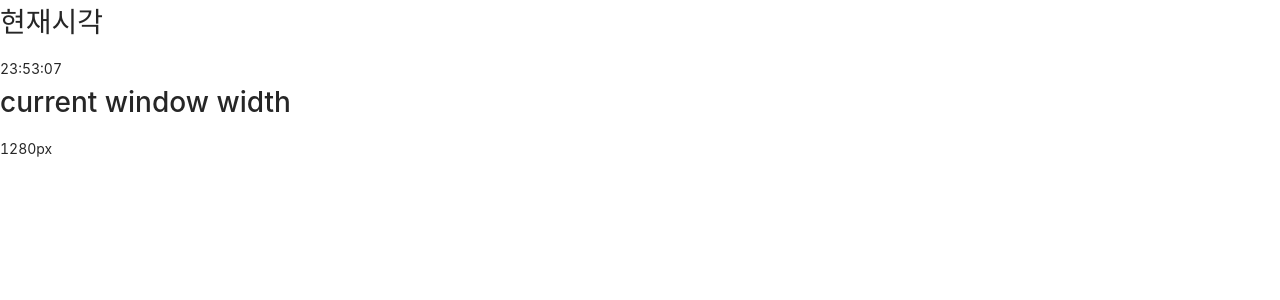
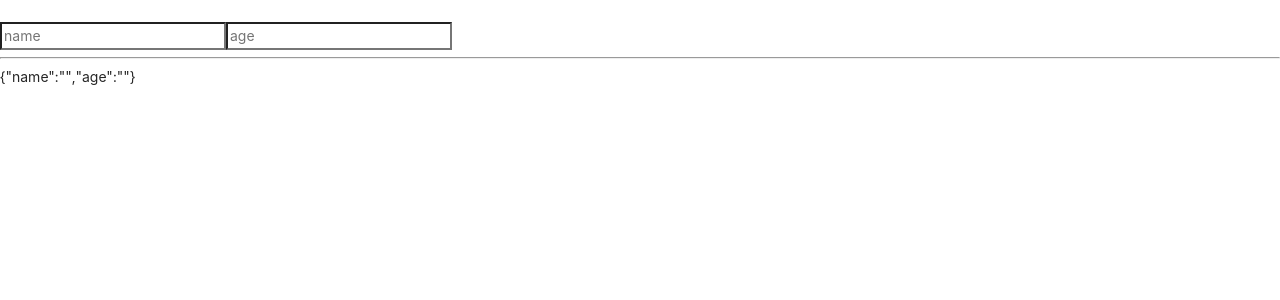
Before and after one commit to mrsimplelife/ReactBasic, a React (Create React App) app in the folder react-frontend/: page / in a window 1280 px wide. Shown: the top 300 px of the page. Built offline with nearby package versions, Linux system fonts and the light colour scheme.

Commit message:
Add reducer

```diff
--- /dev/null
+++ b/react-frontend/src/App7.js
@@ -0,0 +1,53 @@
+import { useState, useReducer } from "react";
+
+const SET_NAME = "SET_NAME";
+const SET_AGE = "SET_AGE";
+const reducer = (prevState, action) => {
+  const { type, value } = action;
+  switch (type) {
+    case SET_NAME:
+      return { ...prevState, name: value };
+    case SET_AGE:
+      return { ...prevState, age: value };
+    default:
+      return prevState;
+  }
+};
+
+const App = () => {
+  const [state, dispatch] = useReducer(reducer, { name: "", age: "" });
+  // const [person, setPerson] = useState({ name: "", age: "" });
+  const onChange = (e) => {
+    const { name: type, value } = e.target;
+    // setPerson((prevState) => ({
+    //   ...prevState,
+    //   [name]: value,
+    // }));
+    dispatch({ type, value: value });
+  };
+  // const { name, age } = person;
+  return (
+    <div>
+      <br />
+      <input
+        type="text"
+        name={SET_NAME}
+        placeholder="name"
+        // onChange={(e) => setPerson({ age, name: e.target.value })}
+        onChange={onChange}
+      />
+      <input
+        type="text"
+        name={SET_AGE}
+        placeholder="age"
+        // onChange={(e) => setPerson({ name, age: e.target.value })}
+        onChange={onChange}
+      />
+      <hr />
+      {/* {JSON.stringify(person)} */}
+      {JSON.stringify(state)}
+    </div>
+  );
+};
+
+export default App;
--- a/react-frontend/src/index.js
+++ b/react-frontend/src/index.js
@@ -9,7 +9,8 @@ import reportWebVitals from "reportWebVitals";
 // import App from "App4";
 // import EpisodeList from "EpisodeList";
 // import App, { AppClass } from "App5";
-import App from "App6";
+// import App from "App6";
+import App from "App7";
 
 ReactDOM.render(
   <React.StrictMode>
```
